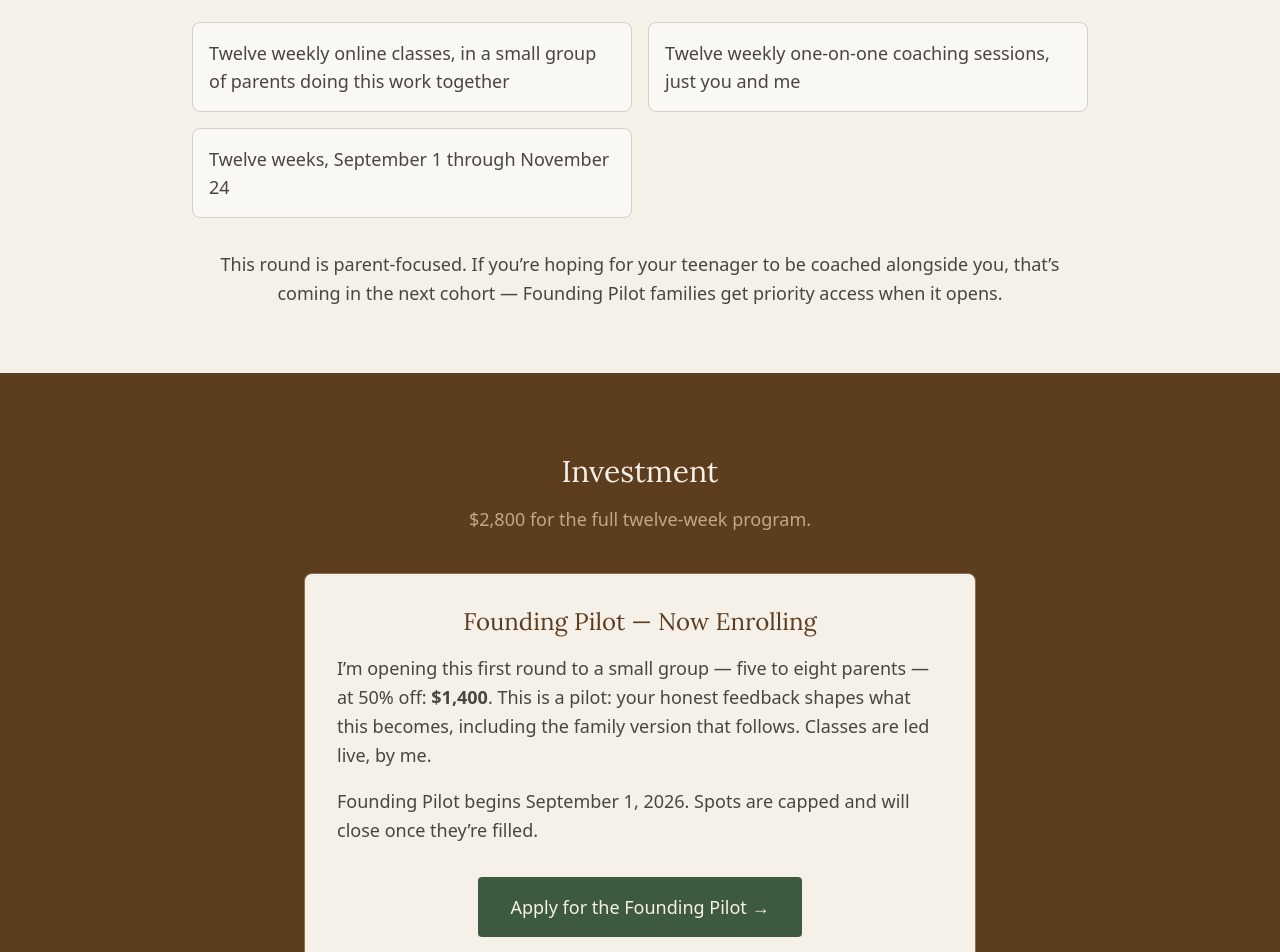
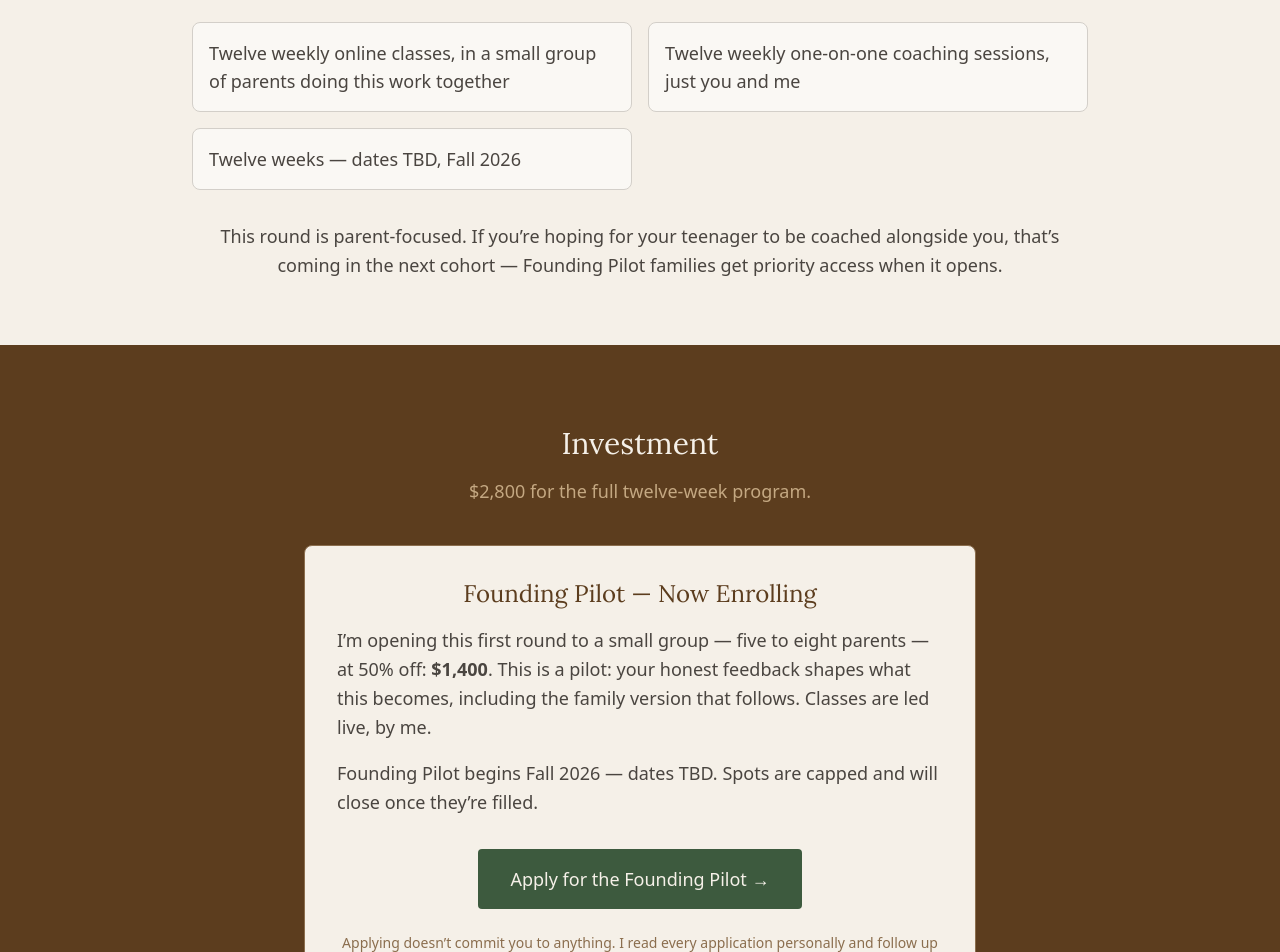
Before and after one commit to Seedbearer/Website-Assessment, a Next.js app: page /coaching in a window 1280 px wide. Shown: the part 900-1852 px from the top of the page. Built offline with nearby package versions, Linux system fonts and the light colour scheme.

Commit message:
Replace hardcoded coaching cohort dates with "Fall 2026, TBD"
Dates weren't confirmed yet — swapped "September 1 through November
24" and "begins September 1, 2026" for "dates TBD, Fall 2026" in both
spots on the coaching page.

```diff
--- a/src/app/(public)/coaching/page.tsx
+++ b/src/app/(public)/coaching/page.tsx
@@ -50,7 +50,7 @@ export default function CoachingPage() {
             {[
               "Twelve weekly online classes, in a small group of parents doing this work together",
               "Twelve weekly one-on-one coaching sessions, just you and me",
-              "Twelve weeks, September 1 through November 24",
+              "Twelve weeks — dates TBD, Fall 2026",
             ].map((item) => (
               <div key={item} className="rounded-lg border border-mid-gray bg-off-white p-4 text-lg text-dark-gray">
                 {item}
@@ -81,7 +81,7 @@ export default function CoachingPage() {
               becomes, including the family version that follows. Classes are led live, by me.
             </p>
             <p className="mt-4 text-lg leading-relaxed text-dark-gray">
-              Founding Pilot begins September 1, 2026. Spots are capped and will close once
+              Founding Pilot begins Fall 2026 — dates TBD. Spots are capped and will close once
               they&rsquo;re filled.
             </p>
 
```
